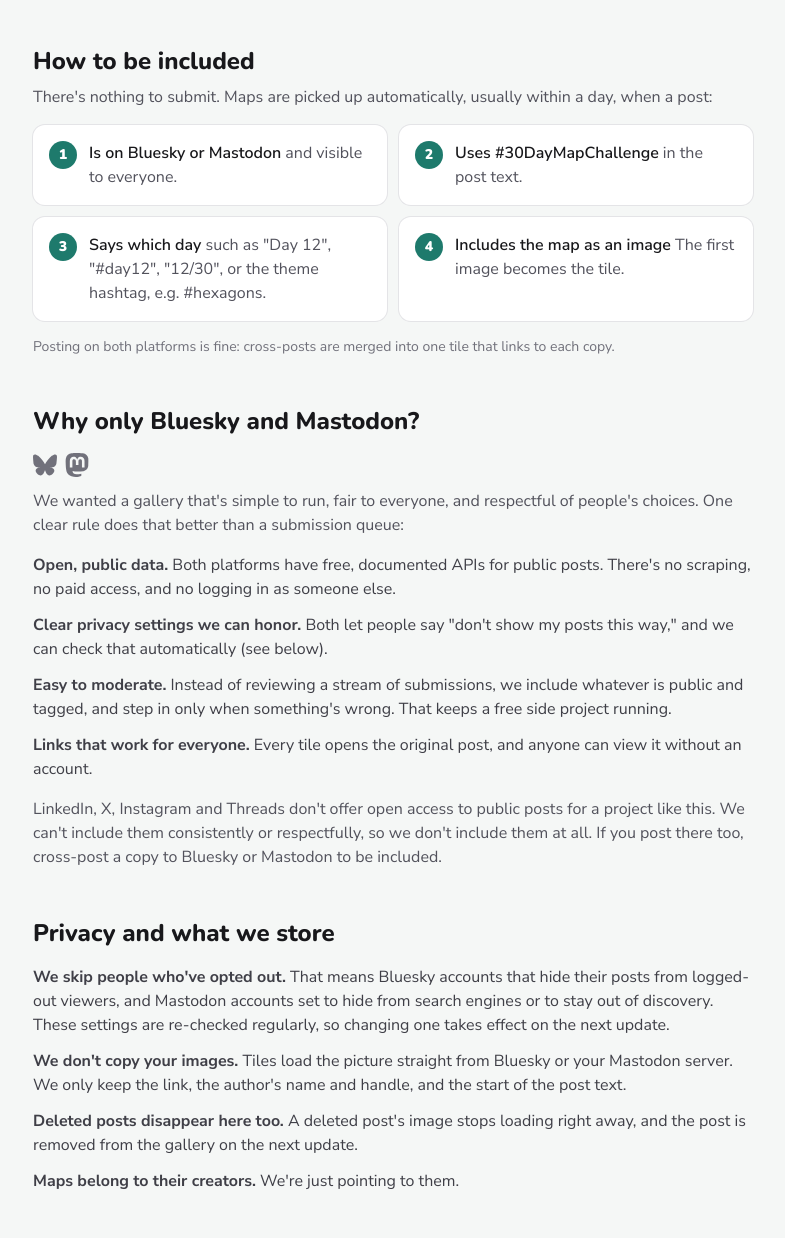
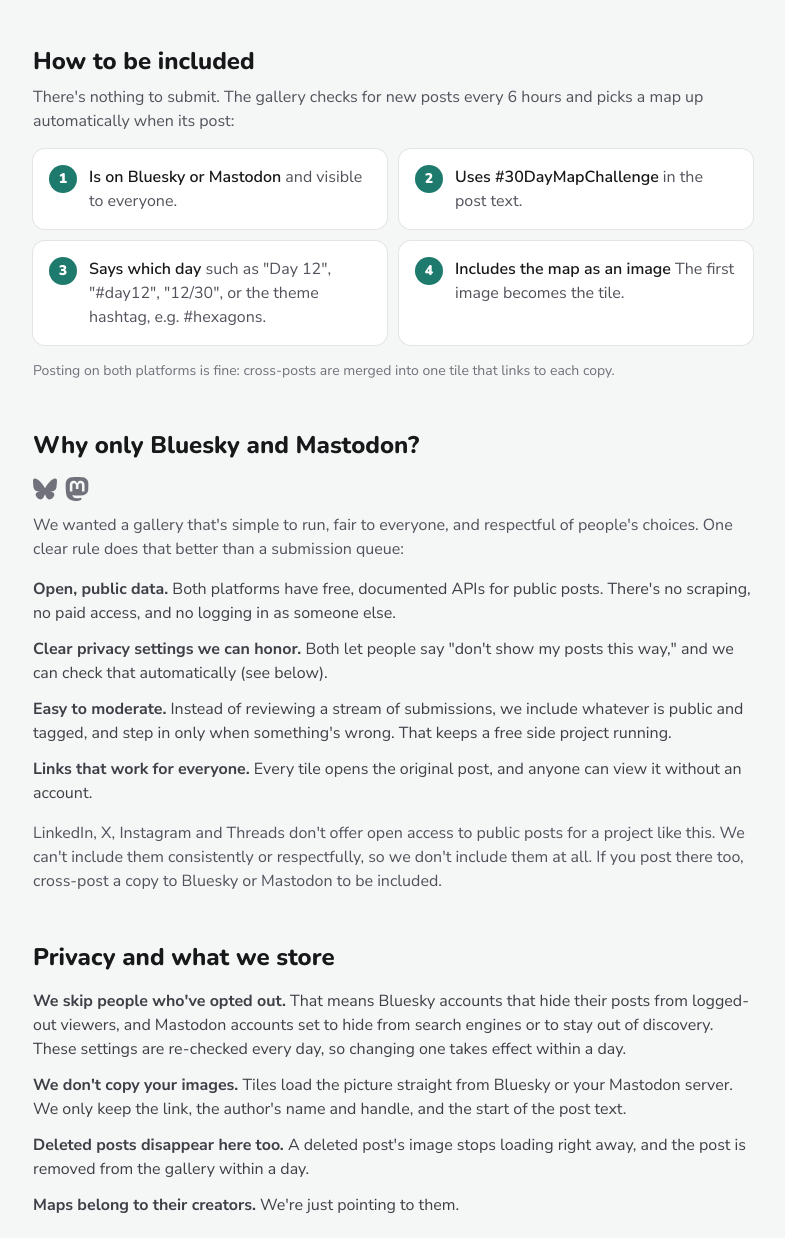
Before and after one commit to squidmaps-io/map-challenge-gallery, an Astro site: page /about in a window 1280 px wide. Shown: the part 376-1614 px from the top of the page, without its empty margins (247-1032 px from the left). Built offline with nearby package versions, Linux system fonts and the light colour scheme; Astro itself is replaced by a stand-in of ours.

Commit message:
Collect every 6 hours; re-check daily
Co-Authored-By: Claude Opus 5.5 <noreply@anthropic.com>

```diff
--- a/src/pages/about.astro
+++ b/src/pages/about.astro
@@ -22,7 +22,7 @@ const link = 'font-semibold text-ink-600 underline decoration-ink-300 underline-
     <div class="mt-12 space-y-12">
       <section id="included" class="scroll-mt-24">
         <h2 class="font-display text-2xl font-extrabold">How to be included</h2>
-        <p class="mt-2 text-zinc-600 dark:text-zinc-400">There's nothing to submit. Maps are picked up automatically, usually within a day, when a post:</p>
+        <p class="mt-2 text-zinc-600 dark:text-zinc-400">There's nothing to submit. The gallery checks for new posts every 6 hours and picks a map up automatically when its post:</p>
         <ol class="mt-4 grid gap-3 sm:grid-cols-2">
           {[
             ['Is on Bluesky or Mastodon', 'and visible to everyone.'],
@@ -61,9 +61,9 @@ const link = 'font-semibold text-ink-600 underline decoration-ink-300 underline-
       <section id="privacy" class="scroll-mt-24">
         <h2 class="font-display text-2xl font-extrabold">Privacy and what we store</h2>
         <ul class="mt-4 space-y-3 text-zinc-700 dark:text-zinc-300">
-          <li><strong>We skip people who've opted out.</strong> That means Bluesky accounts that hide their posts from logged-out viewers, and Mastodon accounts set to hide from search engines or to stay out of discovery. These settings are re-checked regularly, so changing one takes effect on the next update.</li>
+          <li><strong>We skip people who've opted out.</strong> That means Bluesky accounts that hide their posts from logged-out viewers, and Mastodon accounts set to hide from search engines or to stay out of discovery. These settings are re-checked every day, so changing one takes effect within a day.</li>
           <li><strong>We don't copy your images.</strong> Tiles load the picture straight from Bluesky or your Mastodon server. We only keep the link, the author's name and handle, and the start of the post text.</li>
-          <li><strong>Deleted posts disappear here too.</strong> A deleted post's image stops loading right away, and the post is removed from the gallery on the next update.</li>
+          <li><strong>Deleted posts disappear here too.</strong> A deleted post's image stops loading right away, and the post is removed from the gallery within a day.</li>
           <li><strong>Maps belong to their creators.</strong> We're just pointing to them.</li>
         </ul>
       </section>
```
Also changed, not shown: .github/workflows/collect.yml, README.md.
